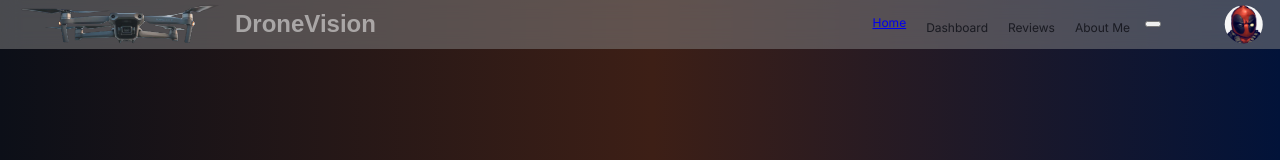
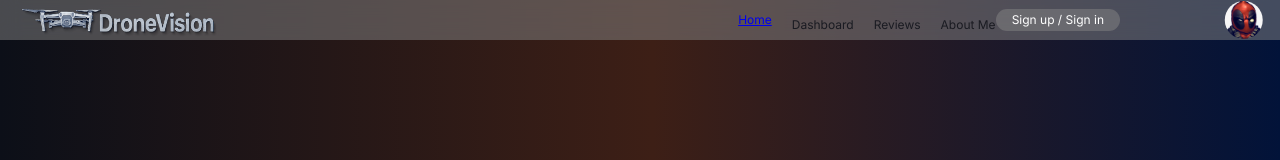
Before and after one commit to EduardoCrCo/final-backend, a React (Vite) app: page / in a window 1280 px wide. Shown: the top 160 px of the page. Built offline with nearby package versions, Linux system fonts and the light colour scheme; no server answers.

Commit message:
ajuste de estados y contexto

```diff
--- a/src/components/App.jsx
+++ b/src/components/App.jsx
@@ -36,17 +36,6 @@ export const App = () => {
       });
   }, []);
 
-  const handleUpdateUser = (userData) => {
-    (async () => {
-      await api
-        .updateUser(userData.name, currentUser.about)
-        .then((updatedUser) => {
-          setCurrentUser(updatedUser);
-          localStorage.setItem("currentUser", JSON.stringify(updatedUser));
-        });
-    })();
-  };
-
   // const handleUpdateUser = async (userData) => {
   //   try {
   //     // The updateUser function eventually calls the problematic fetch logic in api.js
@@ -61,12 +50,6 @@ export const App = () => {
   //     // setError(error.message);
   //   }
   // };
-
-  const handleLogout = () => {
-    setCurrentUser(null);
-    localStorage.removeItem("currentUser");
-    localStorage.removeItem("jwt"); // <-- elimina el token
-  };
 
   const handleRegistration = (name, email, password) => {
     auth
@@ -96,7 +79,7 @@ export const App = () => {
   };
 
   return (
-    <CurrentUserContext.Provider value={{ currentUser, handleUpdateUser }}>
+    <CurrentUserContext.Provider value={{ currentUser, setCurrentUser }}>
       <div className="page">
         <Header
           showInfoTooltip={handleShowInfoTooltip}
@@ -104,7 +87,7 @@ export const App = () => {
           setPopupType={setPopupType}
           handlePopupClose={handlePopupClose}
           handleRegistration={handleRegistration}
-          handleLogout={handleLogout}
+          //handleLogout={handleLogout}
         />
         <Routes>
           <Route path="/" element={<Main />} />
--- a/src/components/Header/Header.jsx
+++ b/src/components/Header/Header.jsx
@@ -1,4 +1,4 @@
-import Logo from "../../images/mavic-air-2.PNG";
+import Logo from "../../images/drone-logo.png";
 import Avatar from "../../images/avatar.png";
 import EditAvatar from "../../images/editAvatar.svg";
 import { NavBar } from "../NavBar/NavBar";
@@ -11,10 +11,10 @@ export const Header = ({
   setPopupType,
   showInfoTooltip,
   handleRegistration,
-  handleLogout,
+  //handleLogout,
   handlePopupClose,
 }) => {
-  const { currentUser } = useContext(CurrentUserContext);
+  const { currentUser, setCurrentUser } = useContext(CurrentUserContext);
 
   const signupPopupType = {
     children: (
@@ -25,6 +25,13 @@ export const Header = ({
       />
     ),
     className: "form-popup",
+  };
+
+  const handleLogout = () => {
+    console.log("Logging out user:", currentUser);
+    setCurrentUser(null);
+    localStorage.removeItem("currentUser");
+    localStorage.removeItem("jwt"); // <-- elimina el token
   };
 
   const handleSignupClick = () => {
@@ -40,13 +47,13 @@ export const Header = ({
       <div className="header__container">
         <div className="header__logo-name-container">
           <img className="header__logo" src={Logo} alt="Drone logo" />
-          <h1 className="header__title">DroneVision</h1>
+          {/* <h1 className="header__title">DroneVision</h1> */}
         </div>
 
         <div className="header__spacer">
           <NavBar />
           <div className="header__account">
-            {!currentUser && (
+            {(!currentUser || Object.keys(currentUser).length === 0) && (
               <button
                 className="header__signup-button"
                 type="button"
@@ -66,7 +73,8 @@ export const Header = ({
                 alt="icono de editar imagen de perfil"
                 className="header__profile-avatar__edit_icon"
               />
-              {currentUser && (
+              {/* {currentUser && ( */}
+              {currentUser && Object.keys(currentUser).length > 0 && (
                 <div className="header__user-hover-area">
                   <button
                     className="header__user-name-button"
--- a/src/components/Main/components/forms/EditProfile/EditProfile.jsx
+++ b/src/components/Main/components/forms/EditProfile/EditProfile.jsx
@@ -1,20 +1,33 @@
 import { useState, useContext } from "react";
 import { CurrentUserContext } from "../../../../../context/CurrentUserContext";
+import api from "../../../../../utils/api";
 
 export const EditProfile = ({ onClose }) => {
   const userContext = useContext(CurrentUserContext);
-  const { currentUser, handleUpdateUser } = userContext;
+  const { currentUser, setCurrentUser } = userContext;
 
   const [name, setName] = useState(currentUser?.name || "");
   // const [about, setAbout] = useState(currentUser?.about || "");
 
   const handleNameChange = (e) => {
+    console.log(currentUser);
     setName(e.target.value);
   };
 
   // const handleAboutChange = (e) => {
   //   setAbout(e.target.value);
   // };
+
+  const handleUpdateUser = (userData) => {
+    (async () => {
+      await api
+        .updateUser(userData.name, currentUser.about)
+        .then((updatedUser) => {
+          setCurrentUser(updatedUser);
+          localStorage.setItem("currentUser", JSON.stringify(updatedUser));
+        });
+    })();
+  };
 
   const handleSubmit = async (e) => {
     e.preventDefault();
--- a/src/components/Main/components/forms/LoginForm/LoginForm.jsx
+++ b/src/components/Main/components/forms/LoginForm/LoginForm.jsx
@@ -7,7 +7,7 @@ import api from "../../../../../utils/api";
 import { RegisterForm } from "../RegisterForm/RegisterForm";
 
 export const LoginForm = ({ setPopupType, showInfoTooltip }) => {
-  const { setCurrentUser } = useContext(CurrentUserContext);
+  const { currentUser, setCurrentUser } = useContext(CurrentUserContext);
   const [form, setForm] = useState({ email: "", password: "" });
   const [errors, setErrors] = useState({});
 
@@ -23,29 +23,74 @@ export const LoginForm = ({ setPopupType, showInfoTooltip }) => {
 
   const handleLogin = (e) => {
     e.preventDefault();
+
     authorize({ email: form.email, password: form.password })
       .then((data) => {
-        // Guarda el token recibido
+        console.log("Respuesta authorize:", data);
+        console.log("Token:", data.token);
         localStorage.setItem("jwt", data.token);
-        // Obtiene los datos completos del usuario
-
-        api
-          .getUserInfo()
-          .then((userData) => {
-            setCurrentUser(userData); // Guarda el usuario en contexto
-            showInfoTooltip && showInfoTooltip("¡Login exitoso!|n|Bienvenido.");
-            setPopupType(null); // Cierra el popup
+        console.log(
+          "Token almacenado en localStorage:",
+          localStorage.getItem("jwt")
+        );
+        return api.getUserInfo();
+      })
+      .then((userData) => {
+        console.log("User info:", userData);
+        // resto...
+        console.log(userData);
+        setCurrentUser(userData);
+        localStorage.setItem(
+          "currentUser",
+          JSON.stringify({
+            username: userData.name,
+            email: userData.email,
+            password: form.password,
           })
-          .catch(() => {
-            showInfoTooltip &&
-              showInfoTooltip("No se pudo obtener usuario|n|Intenta de nuevo.");
-          });
+        );
+        // setCurrentUser(userData); // Guarda el usuario en contexto
+        showInfoTooltip && showInfoTooltip("¡Login exitoso!|n|Bienvenido.");
+        setPopupType(null); // Cierra el popup
       })
       .catch((err) => {
-        console.error(err);
+        console.error("Error general:", err);
         showInfoTooltip &&
-          showInfoTooltip("Credenciales incorrectas|n|Intenta de nuevo.");
+          showInfoTooltip("No se pudo obtener usuario|n|Intenta de nuevo.");
       });
+
+    // authorize({ email: form.email, password: form.password })
+    //   .then((data) => {
+    //     // Guarda el token recibido
+    //     localStorage.setItem("jwt", data.token);
+    //     // Obtiene los datos completos del usuario
+    //     console.log(data);
+    //     api
+    //       .getUserInfo()
+    //       .then((userData) => {
+    //         console.log(userData);
+    //         setCurrentUser({ name: userData.name, email: userData.email });
+    //         localStorage.setItem(
+    //           "currentUser",
+    //           JSON.stringify({
+    //             username: userData.name,
+    //             email: userData.email,
+    //             password: form.password,
+    //           })
+    //         );
+    //         // setCurrentUser(userData); // Guarda el usuario en contexto
+    //         showInfoTooltip && showInfoTooltip("¡Login exitoso!|n|Bienvenido.");
+    //         setPopupType(null); // Cierra el popup
+    //       })
+    //       .catch(() => {
+    //         showInfoTooltip &&
+    //           showInfoTooltip("No se pudo obtener usuario|n|Intenta de nuevo.");
+    //       });
+    //   })
+    //   .catch((err) => {
+    //     console.error(err);
+    //     showInfoTooltip &&
+    //       showInfoTooltip("Credenciales incorrectas|n|Intenta de nuevo.");
+    //   });
   };
 
   const handleSignupClick = (e) => {
--- a/src/context/CurrentUserContext.js
+++ b/src/context/CurrentUserContext.js
@@ -1,3 +1,7 @@
 import { createContext } from "react";
 
-export const CurrentUserContext = createContext();
+//export const CurrentUserContext = createContext();
+export const CurrentUserContext = createContext({
+  currentUser: {},
+  setCurrentUser: () => {},
+});
```
Also changed, not shown: src/images/drone-logo.png (added).
